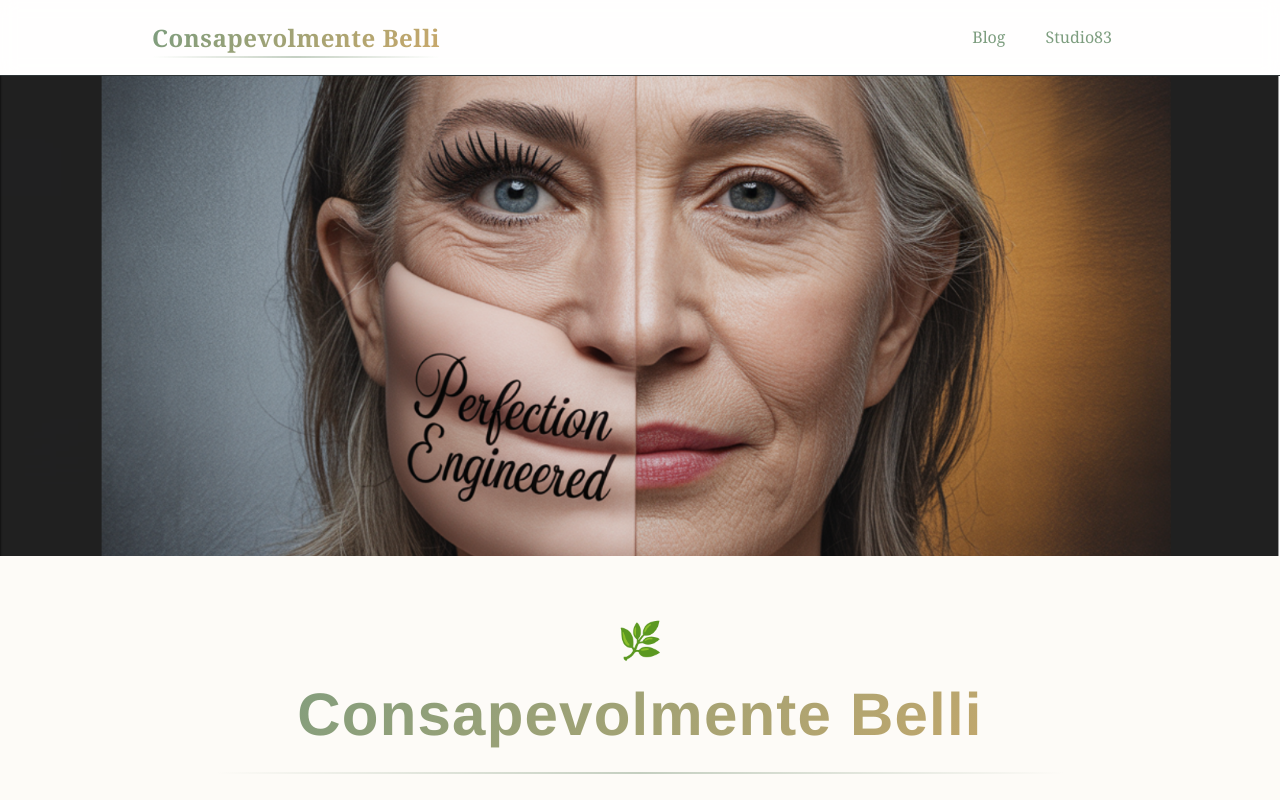
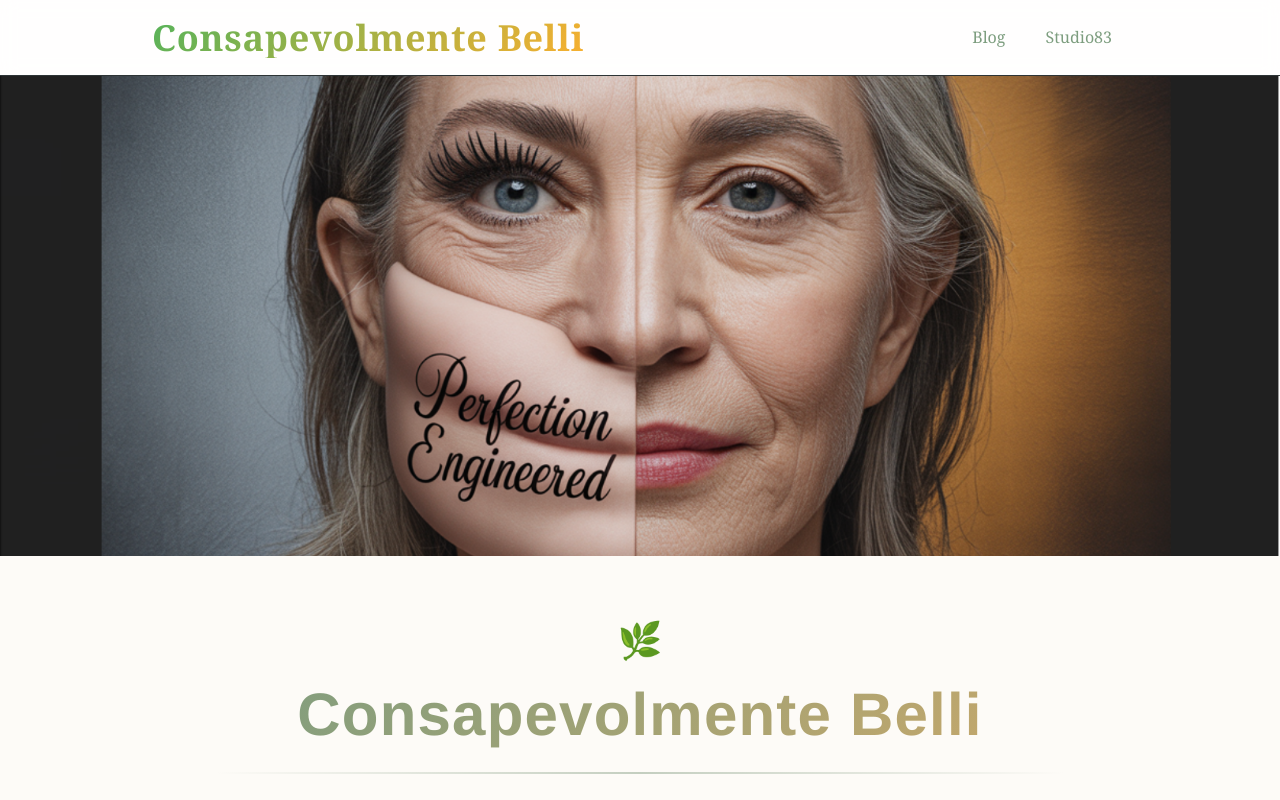
Before and after one commit to Tapedynamics/blogstudio83, a Next.js app: page / in a window 1280 px wide. Shown: the top 800 px of the page. Built offline with nearby package versions, Linux system fonts and the light colour scheme.

Commit message:
style: Enhance header logo - larger and brighter colors
- Increased header logo size to 3xl (desktop 4xl)
- Created brighter gradient: vibrant green to golden
- Added saturation and brightness filters for more vivid colors
- Logo now more prominent and eye-catching in header

```diff
--- a/app/globals.css
+++ b/app/globals.css
@@ -75,3 +75,14 @@ a:hover {
   background: linear-gradient(90deg, transparent, var(--sage), transparent);
   opacity: 0.6;
 }
+
+/* Logo header - colori più accesi e intensi */
+.logo-conscious-header {
+  background: linear-gradient(135deg, #5d9d5f 0%, #d4a147 100%);
+  -webkit-background-clip: text;
+  -webkit-text-fill-color: transparent;
+  background-clip: text;
+  position: relative;
+  letter-spacing: 0.02em;
+  filter: saturate(1.3) brightness(1.1);
+}
--- a/app/layout.tsx
+++ b/app/layout.tsx
@@ -38,7 +38,7 @@ export default function RootLayout({
       <body className={`${geistSans.variable} ${geistMono.variable} antialiased`}>
         <header className="border-b border-[--border] bg-white/80 backdrop-blur-sm sticky top-0 z-50">
           <div className="max-w-5xl mx-auto px-6 py-4 flex justify-between items-center">
-            <Link href="/" className="text-2xl font-bold logo-conscious hover:opacity-80 transition-opacity">
+            <Link href="/" className="text-3xl md:text-4xl font-bold logo-conscious-header hover:opacity-80 transition-opacity">
               Consapevolmente Belli
             </Link>
             <nav className="flex gap-6 items-center">
```
